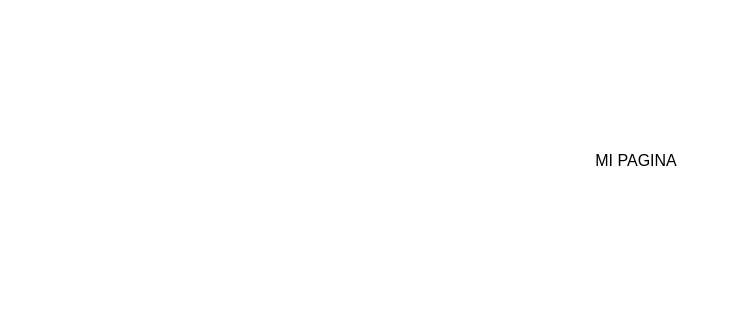
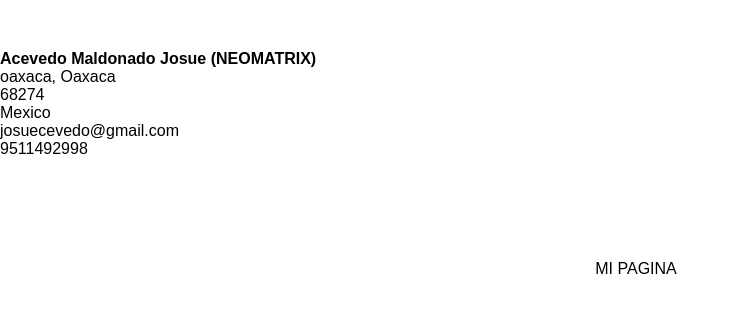
Before and after one commit to neomatrixcode/blogborrador, a plain HTML site: page index.html in a window 1280 px wide. Shown: the whole page, without its empty margins (0-740 px from the left). Drawn offline with Linux system fonts and the light colour scheme.

Commit message:
datos
se agregaron datos semanticos para el indexado

```diff
--- a/index.html
+++ b/index.html
@@ -1,6 +1,15 @@
 <html><head>
 <title>NEOMATRIX</title>
 <meta charset="utf-8">
+<div itemscope itemtype="http://schema.org/Person">
+<div itemprop="name"><strong>Acevedo Maldonado Josue (NEOMATRIX)</strong></div>
+<div itemprop="address" itemscope itemtype="http://schema.org/PostalAddress">
+<div><span itemprop="addressLocality">oaxaca</span>, <span itemprop="addressRegion">Oaxaca</span></div><div itemprop="postalCode">68274</div>
+<div itemprop="addressCountry">Mexico</div>
+</div>
+<div itemprop="email">josuecevedo@gmail.com</div>
+<div itemprop="telephone">9511492998</div>
+</div>
 
 
 <style type="text/css">
@@ -12,9 +21,7 @@ body {
 	margin-top: 50px;
 	margin-bottom: 50px;
 }
-.vs {
-	font-size: 1cm;
-}
+
 tituloevento {
 	font-size: 1em;
 }
```
